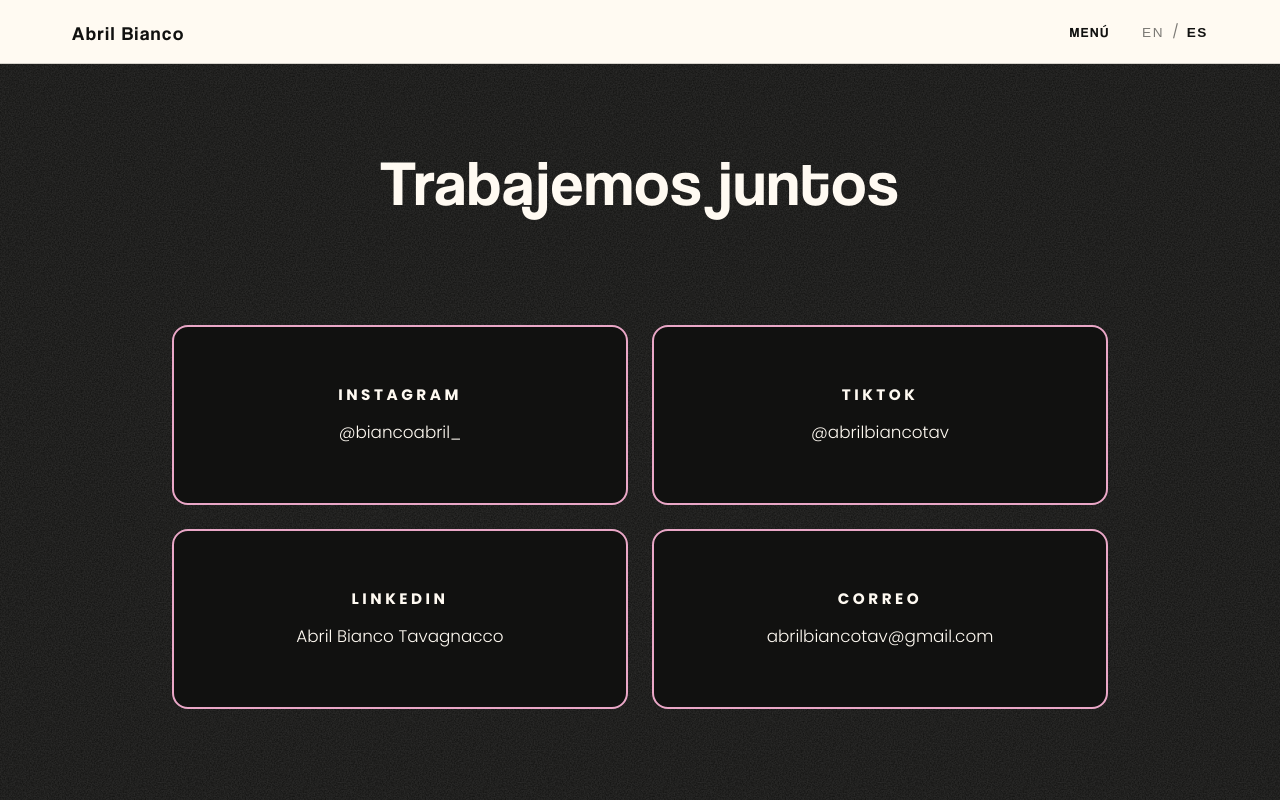
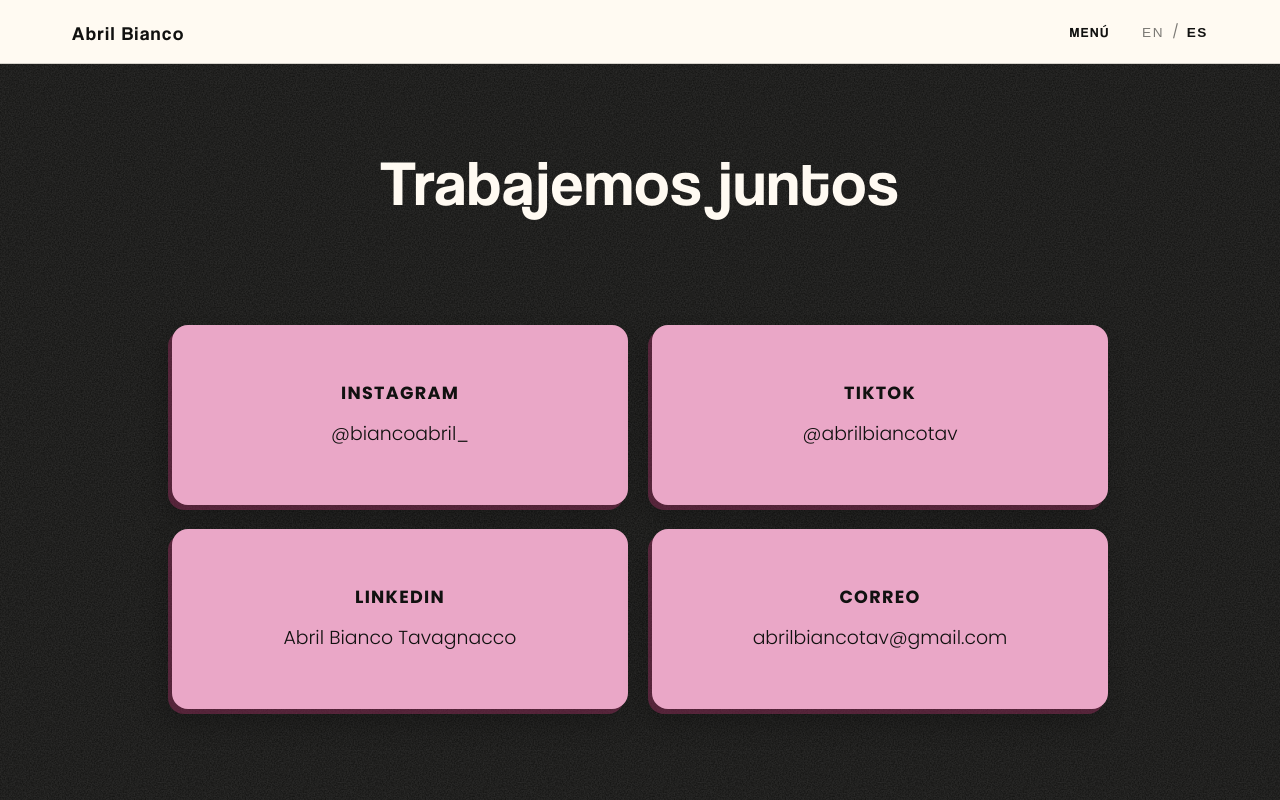
Before and after one commit to lucasperazzi/abril-portfolio, a React (Vite) app: page /contact in a window 1280 px wide. Built offline with nearby package versions, Linux system fonts and the light colour scheme.

Commit message:
Fix font style and sizes and fix the style from the boxes

```diff
--- a/src/App.css
+++ b/src/App.css
@@ -761,6 +761,15 @@
   font-family: 'Poppins', sans-serif;
 }
 
+@media (min-width: 769px) {
+  .description,
+  .actriz-description {
+    font-size: 1.32rem;
+    line-height: 1.85;
+    max-width: 720px;
+  }
+}
+
 .social-links {
   display: flex;
   justify-content: center;
--- a/src/pages/Actress.css
+++ b/src/pages/Actress.css
@@ -319,6 +319,12 @@
 }
 
 @media (min-width: 769px) {
+  .actress-page .page-description {
+    font-size: 1.32rem;
+    line-height: 1.85;
+    max-width: 720px;
+  }
+
   .gallery-title {
     font-size: 2.3rem;
   }
--- a/src/pages/Contact.css
+++ b/src/pages/Contact.css
@@ -48,25 +48,26 @@
 
 .contact-item {
   padding: 2.5rem 2rem;
-  background-color: var(--site-bg);
+  background-color: var(--site-pink);
   border: 2px solid var(--site-pink);
   border-radius: 1rem;
   text-align: center;
-  transition: background-color 0.3s ease, border-color 0.3s ease, box-shadow 0.3s ease, transform 0.1s ease;
+  transition: background-color 0.3s ease, border-color 0.3s ease, box-shadow 0.3s ease, transform 0.25s ease;
   display: flex;
   flex-direction: column;
   align-items: center;
   justify-content: center;
   min-height: 180px;
   text-decoration: none;
-  color: inherit;
+  color: var(--site-bg);
+  box-shadow: -4px 5px 0 rgba(143, 47, 90, 0.5), -8px 14px 24px rgba(0, 0, 0, 0.22);
 }
 
 .contact-info-animated .contact-item {
   opacity: 0;
   translate: 0 24px;
   filter: blur(4px);
-  transition: opacity 0.7s ease, translate 0.7s ease, filter 0.7s ease, background-color 0.3s ease, border-color 0.3s ease, box-shadow 0.3s ease, transform 0.1s ease;
+  transition: opacity 0.7s ease, translate 0.7s ease, filter 0.7s ease, background-color 0.3s ease, border-color 0.3s ease, box-shadow 0.3s ease, transform 0.25s ease;
 }
 
 .contact-info-visible .contact-item {
@@ -88,9 +89,10 @@
 }
 
 .contact-item:hover {
-  background-color: var(--site-bg);
+  background-color: var(--site-pink);
   border-color: var(--site-pink);
-  box-shadow: 0 4px 18px rgba(234, 167, 199, 0.16);
+  box-shadow: -6px 8px 0 rgba(143, 47, 90, 0.5), -12px 20px 28px rgba(0, 0, 0, 0.26);
+  transform: translateY(-6px) rotateX(2deg);
 }
 
 .contact-item:active {
@@ -107,11 +109,11 @@
 
 .contact-item h3 {
   font-family: 'Poppins', sans-serif;
-  font-size: 0.95rem;
+  font-size: 1.1rem;
   font-weight: 800;
-  color: var(--site-text);
+  color: var(--site-bg);
   margin: 0 0 0.75rem;
-  letter-spacing: 0.22rem;
+  letter-spacing: 0.08rem;
   text-transform: uppercase;
   position: relative;
   z-index: 1;
@@ -128,8 +130,8 @@
 
 .contact-item p {
   font-family: 'Poppins', sans-serif;
-  color: var(--site-text);
-  font-size: 1.05rem;
+  color: var(--site-bg);
+  font-size: 1.18rem;
   font-weight: 300;
   line-height: 1.7;
   margin: 0;
@@ -159,11 +161,11 @@
   }
 
   .contact-item h3 {
-    font-size: 0.9rem;
+    font-size: 1rem;
     margin-bottom: 0.25rem;
   }
 
   .contact-item p {
-    font-size: 0.9rem;
+    font-size: 1rem;
   }
 }
--- a/src/pages/Content.css
+++ b/src/pages/Content.css
@@ -49,7 +49,7 @@
 }
 
 .content-page .page-title {
-  margin-bottom: 2rem;
+  margin-bottom: 3.5rem;
 }
 
 .reel-gallery {
@@ -331,6 +331,12 @@
 }
 
 @media (min-width: 769px) {
+  .content-page .page-description {
+    font-size: 1.32rem;
+    line-height: 1.85;
+    max-width: 720px;
+  }
+
   .content-page .gallery-title {
     font-size: 2.3rem;
   }
@@ -420,18 +426,19 @@
   grid-template-columns: 1fr;
   gap: 0.75rem;
   padding: 1.75rem 1.5rem;
-  background-color: var(--site-bg);
+  background-color: rgba(234, 167, 199, 0.18);
   border: 2px solid var(--site-pink);
   border-radius: 1rem;
   align-items: baseline;
-  transition: background-color 0.3s ease, border-color 0.3s ease, box-shadow 0.3s ease;
+  transition: background-color 0.3s ease, border-color 0.3s ease, box-shadow 0.3s ease, transform 0.25s ease;
+  box-shadow: -4px 5px 0 rgba(143, 47, 90, 0.5), -8px 14px 24px rgba(0, 0, 0, 0.22);
 }
 
 .services-list-animated .services-item {
   opacity: 0;
   translate: 0 24px;
   filter: blur(4px);
-  transition: opacity 0.7s ease, translate 0.7s ease, filter 0.7s ease, background-color 0.3s ease, border-color 0.3s ease, box-shadow 0.3s ease;
+  transition: opacity 0.7s ease, translate 0.7s ease, filter 0.7s ease, background-color 0.3s ease, border-color 0.3s ease, box-shadow 0.3s ease, transform 0.25s ease;
 }
 
 .services-list-visible .services-item {
@@ -461,18 +468,19 @@
 }
 
 .services-item:hover {
-  background-color: var(--site-bg);
+  background-color: rgba(234, 167, 199, 0.24);
   border-color: var(--site-pink);
-  box-shadow: 0 4px 18px rgba(234, 167, 199, 0.16);
+  box-shadow: -6px 8px 0 rgba(143, 47, 90, 0.5), -12px 20px 28px rgba(0, 0, 0, 0.26);
+  transform: translateY(-6px) rotateX(2deg);
 }
 
 .services-item-label {
   font-family: 'Poppins', sans-serif;
   font-weight: 800;
-  font-size: 0.95rem;
+  font-size: 1.1rem;
   letter-spacing: 0.22rem;
   text-transform: uppercase;
-  color: var(--site-text);
+  color: var(--site-pink);
 }
 
 @media (prefers-reduced-motion: reduce) {
@@ -487,9 +495,9 @@
 .services-item-description {
   font-family: 'Poppins', sans-serif;
   font-weight: 300;
-  font-size: 1.05rem;
+  font-size: 1.18rem;
   line-height: 1.7;
-  color: var(--site-text);
+  color: var(--site-pink);
 }
 
 @media (min-width: 769px) {
@@ -510,6 +518,14 @@
     gap: 3rem;
     padding: 2.25rem 2.5rem;
   }
+
+  .services-item-label {
+    font-size: 1.15rem;
+  }
+
+  .services-item-description {
+    font-size: 1.22rem;
+  }
 }
 
 @media (max-width: 768px) {
```
